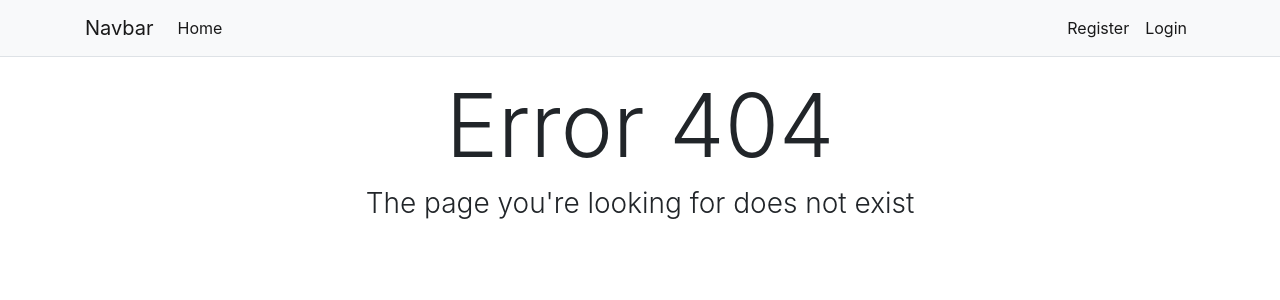
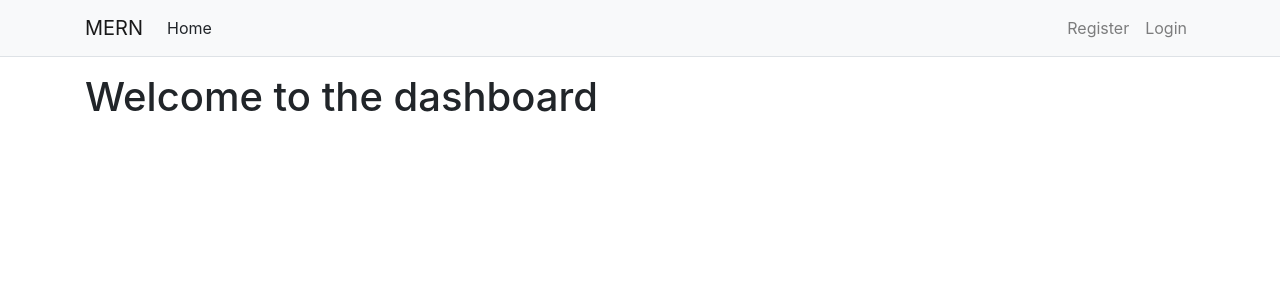
Before and after one commit to nbagonoc/mern-multiple-user, a React (Create React App) app in the folder client/: page /dashboard in a window 1280 px wide. Before the commit this address had no page. Shown: the top 300 px of the page. Built offline with nearby package versions, Linux system fonts and the light colour scheme.

Commit message:
improved navbar with NavLink from react-router-dom, and added dashboard,moderator page, admin page,

```diff
--- a/client/src/App.js
+++ b/client/src/App.js
@@ -10,6 +10,9 @@ import Navbar from "./components/layouts/Navbar";
 import Home from "./components/home/Home";
 import Register from "./components/auth/Register";
 import Login from "./components/auth/Login";
+import Dashboard from "./components/user/dashboard/Dashboard";
+import Moderator from "./components/user/moderator/Moderator";
+import Admin from "./components/user/admin/Admin";
 import NotFound from "./components/notfound/NotFound";
 
 // ASSETS
@@ -26,6 +29,9 @@ class App extends Component {
               <Route exact path="/" component={Home} />
               <Route exact path="/register" component={Register} />
               <Route exact path="/login" component={Login} />
+              <Route exact path="/dashboard" component={Dashboard} />
+              <Route exact path="/moderator" component={Moderator} />
+              <Route exact path="/admin" component={Admin} />
               <Route component={NotFound} />
             </Switch>
           </div>
--- a/client/src/components/layouts/Banner.js
+++ b/client/src/components/layouts/Banner.js
@@ -7,7 +7,7 @@ const Banner = () => {
         MERN Stack Multiple User
       </h1>
       <h3 className="text-center font-weight-light">
-        A MERN Stack boilerplate with multiple user roles using Jason Web Tokens
+        A MERN Stack boilerplate with multiple user roles using JSON Web Tokens
       </h3>
     </div>
   );
--- a/client/src/components/layouts/Navbar.js
+++ b/client/src/components/layouts/Navbar.js
@@ -1,5 +1,5 @@
 import React, { Component } from "react";
-import { Link } from "react-router-dom";
+import { NavLink, Link } from "react-router-dom";
 
 class Navbar extends Component {
   render() {
@@ -8,7 +8,7 @@ class Navbar extends Component {
         <nav className="navbar navbar-expand-md navbar-light bg-light border-bottom">
           <div className="container">
             <Link className="navbar-brand" to="/">
-              Navbar
+              MERN
             </Link>
             <button
               className="navbar-toggler hidden-lg-up"
@@ -23,22 +23,34 @@ class Navbar extends Component {
             </button>
             <div className="collapse navbar-collapse" id="collapsibleNavId">
               <ul className="navbar-nav">
-                <li className="nav-item active">
-                  <Link className="nav-link" to="/">
+                <li className="nav-item">
+                  <NavLink
+                    className="nav-link"
+                    to="/"
+                    activeStyle={{ color: "#212529" }}
+                  >
                     Home
-                  </Link>
+                  </NavLink>
                 </li>
               </ul>
               <ul className="navbar-nav ml-auto">
-                <li className="nav-item active">
-                  <Link className="nav-link" to="/register">
+                <li className="nav-item">
+                  <NavLink
+                    className="nav-link"
+                    to="/register"
+                    activeStyle={{ color: "#212529" }}
+                  >
                     Register
-                  </Link>
+                  </NavLink>
                 </li>
-                <li className="nav-item active">
-                  <Link className="nav-link" to="/login">
+                <li className="nav-item">
+                  <NavLink
+                    className="nav-link"
+                    to="/login"
+                    activeStyle={{ color: "#212529" }}
+                  >
                     Login
-                  </Link>
+                  </NavLink>
                 </li>
               </ul>
             </div>
--- /dev/null
+++ b/client/src/components/user/admin/Admin.js
@@ -0,0 +1,13 @@
+import React, { Component } from "react";
+
+class Admin extends Component {
+  render() {
+    return (
+      <div className="container my-3">
+        <h1>Admin page level</h1>
+      </div>
+    );
+  }
+}
+
+export default Admin;
--- /dev/null
+++ b/client/src/components/user/dashboard/Dashboard.js
@@ -0,0 +1,13 @@
+import React, { Component } from "react";
+
+class Dashboard extends Component {
+  render() {
+    return (
+      <div className="container my-3">
+        <h1>Welcome to the dashboard</h1>
+      </div>
+    );
+  }
+}
+
+export default Dashboard;
--- /dev/null
+++ b/client/src/components/user/moderator/Moderator.js
@@ -0,0 +1,13 @@
+import React, { Component } from "react";
+
+class Moderator extends Component {
+  render() {
+    return (
+      <div className="container my-3">
+        <h1>Moderator page level</h1>
+      </div>
+    );
+  }
+}
+
+export default Moderator;
```
